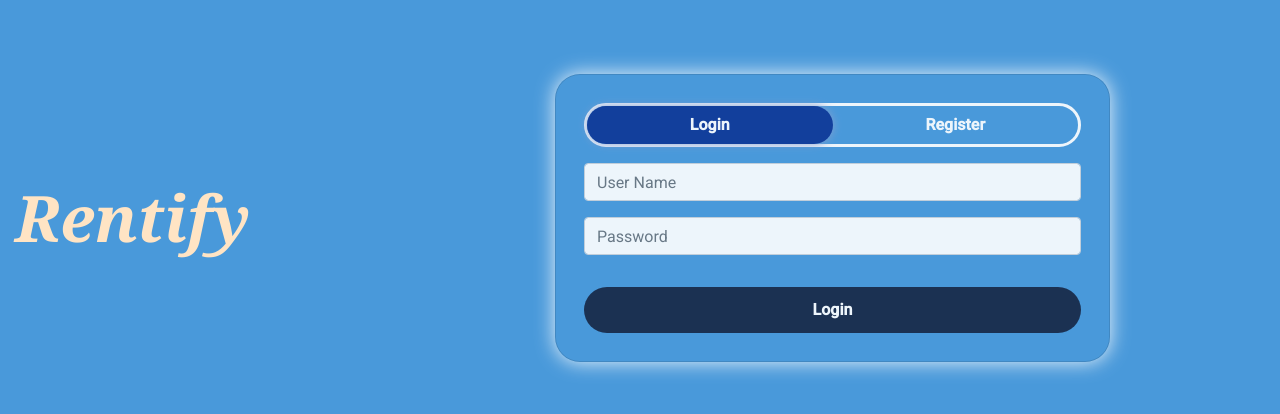
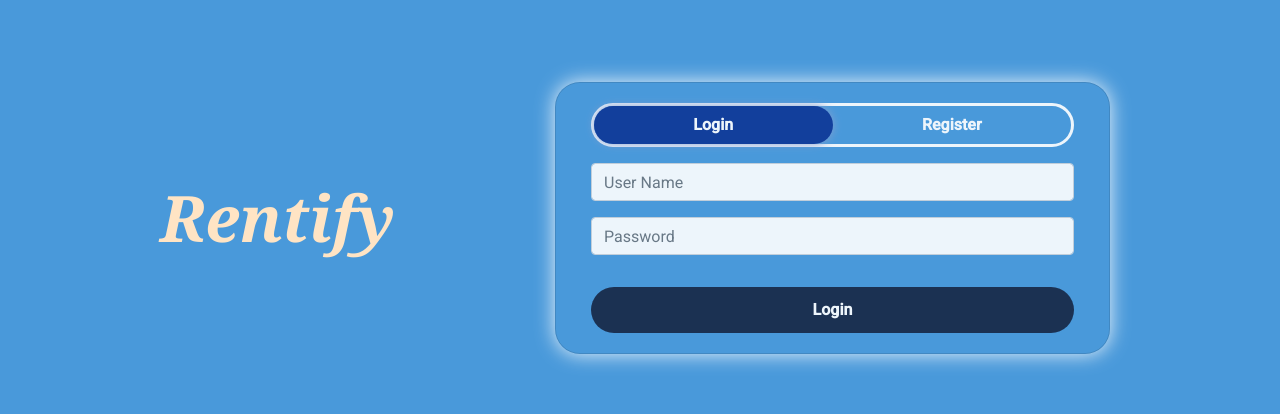
Before and after one commit to vijaykumarchakali2003/Rentify, an Angular app: page / in a window 1280 px wide. Shown: the part 182-596 px from the top of the page. Built offline with nearby package versions, Linux system fonts and the light colour scheme.

Commit message:
Update home-page.component.html

```diff
--- a/src/app/sessions/home-page/home-page.component.html
+++ b/src/app/sessions/home-page/home-page.component.html
@@ -1,8 +1,8 @@
 <div class="container row d-flex justify-content-center align-items-center min-vh-100" >
-    <div class="col-lg-6 col-md-6 col-sm-12 align-items-center">
+    <div class="col-lg-6 col-md-6 col-sm-12 text-center">
         <div style="font-size:4rem; font-weight: bold; font-family: Georgia, 'Times New Roman', Times, serif; font-style: italic; color:bisque">Rentify</div>
     </div>
-    <div class="col-lg-6 col-md-6 col-sm-12 card text-center p-2 cardd">
+    <div class="col-lg-6 col-md-6 col-sm-12 card text-center cardd">
       <!-- <div class="pt-3">
         <h1 style="color: linear-gradient(to right, #373b44, #4286f4);">Login</h1>
       </div> -->
```
